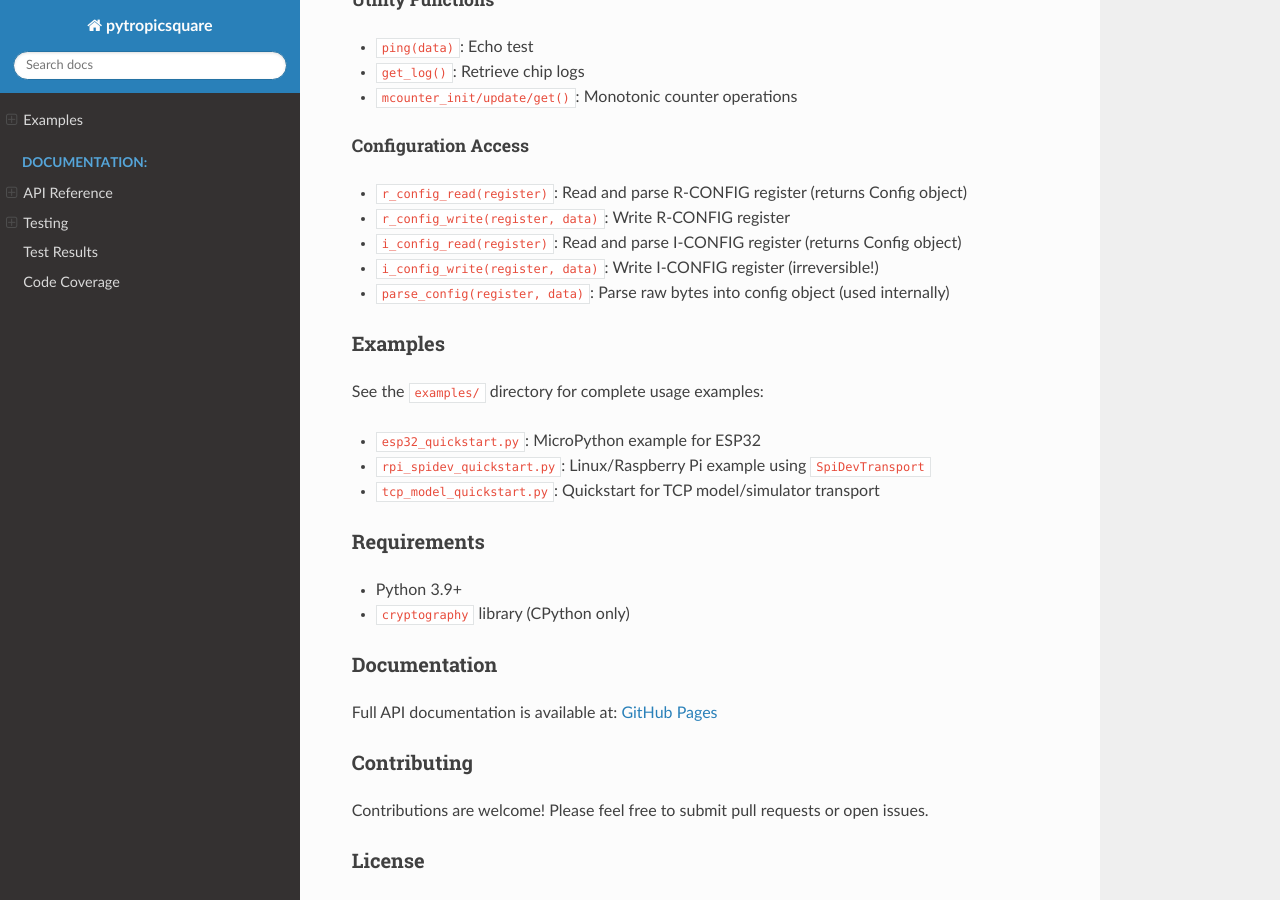
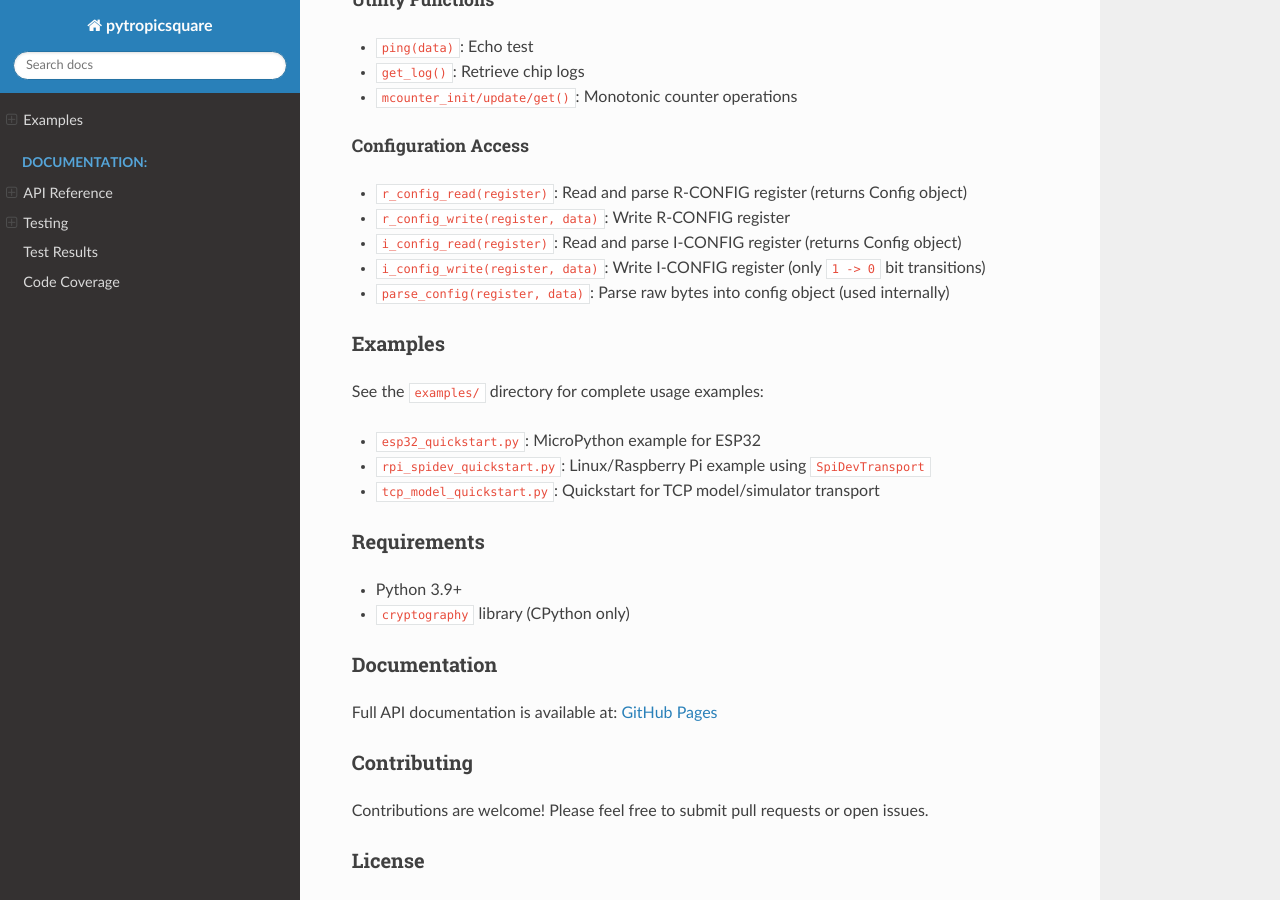
Before and after one commit to petrkr/pytropicsquare, a Sphinx documentation site: the page built from docs/source/index.rst, in a window 1280 px wide and 900 px high, scrolled down 5178 px. Built offline with Sphinx 7.4.7 and the Read the Docs theme 3.1.0, drawn with Linux system fonts in a browser that asks for light colours.

Commit message:
I-Config docs

```diff
--- a/README.md
+++ b/README.md
@@ -230,7 +230,7 @@
 - `r_config_read(register)`: Read and parse R-CONFIG register (returns Config object)
 - `r_config_write(register, data)`: Write R-CONFIG register
 - `i_config_read(register)`: Read and parse I-CONFIG register (returns Config object)
-- `i_config_write(register, data)`: Write I-CONFIG register (irreversible!)
+- `i_config_write(register, data)`: Write I-CONFIG register (only `1 -> 0` bit transitions)
 - `parse_config(register, data)`: Parse raw bytes into config object (used internally)
 
 ## Examples
--- a/docs/source/api/config/index.rst
+++ b/docs/source/api/config/index.rst
@@ -10,7 +10,7 @@
 The TROPIC01 chip supports two types of configuration:
 
 * **R-CONFIG** (Resettable Configuration) - Can be modified at runtime
-* **I-CONFIG** (Immutable Configuration) - Set during manufacturing, read-only
+* **I-CONFIG** (Irreversible Configuration) - Bits can only change from ``1`` to ``0``
 
 Configuration Classes
 ---------------------
```
